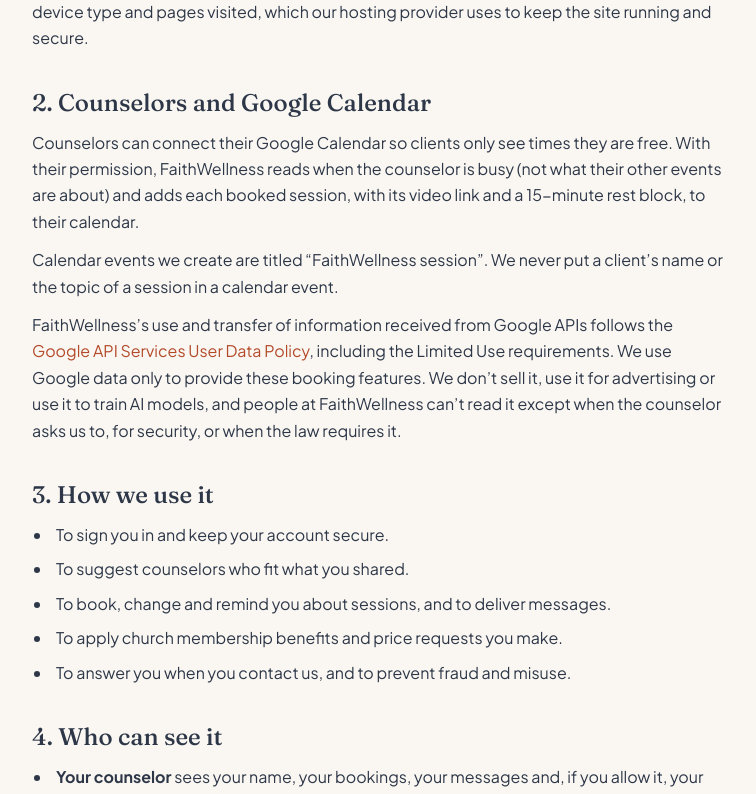
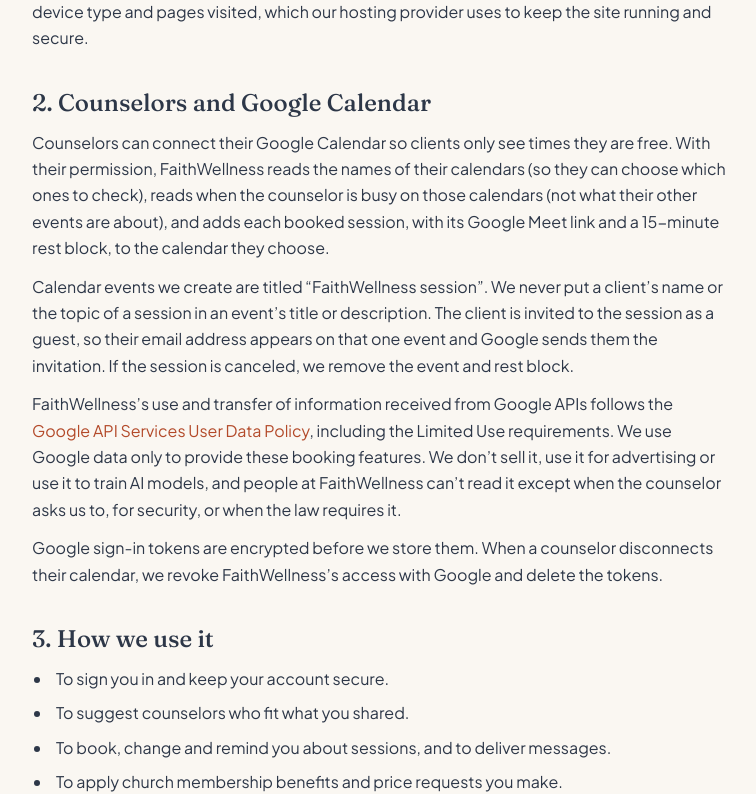
Before and after one commit to itsreallyemi/faithwellness, a Next.js app: page /privacy in a window 1280 px wide. Shown: the part 960-1754 px from the top of the page, without its empty margins (260-1016 px from the left). Built offline with nearby package versions, Linux system fonts and the light colour scheme; no server answers.

Commit message:
Privacy policy for Google review

```diff
--- a/app/(public)/privacy/page.tsx
+++ b/app/(public)/privacy/page.tsx
@@ -63,12 +63,15 @@ export default function PrivacyPage() {
             <>
               <p>
                 Counselors can connect their Google Calendar so clients only see times they are free. With their
-                permission, FaithWellness reads when the counselor is busy (not what their other events are about) and
-                adds each booked session, with its video link and a 15-minute rest block, to their calendar.
+                permission, FaithWellness reads the names of their calendars (so they can choose which ones to check),
+                reads when the counselor is busy on those calendars (not what their other events are about), and adds
+                each booked session, with its Google Meet link and a 15-minute rest block, to the calendar they choose.
               </p>
               <p>
                 Calendar events we create are titled “FaithWellness session”. We never put a client’s name or the
-                topic of a session in a calendar event.
+                topic of a session in an event’s title or description. The client is invited to the session as a guest,
+                so their email address appears on that one event and Google sends them the invitation. If the session
+                is canceled, we remove the event and rest block.
               </p>
               <p>
                 FaithWellness’s use and transfer of information received from Google APIs follows the{" "}
@@ -78,6 +81,10 @@ export default function PrivacyPage() {
                 , including the Limited Use requirements. We use Google data only to provide these booking features. We
                 don’t sell it, use it for advertising or use it to train AI models, and people at FaithWellness can’t
                 read it except when the counselor asks us to, for security, or when the law requires it.
+              </p>
+              <p>
+                Google sign-in tokens are encrypted before we store them. When a counselor disconnects their calendar,
+                we revoke FaithWellness’s access with Google and delete the tokens.
               </p>
             </>
           ),
--- a/lib/site.ts
+++ b/lib/site.ts
@@ -2,4 +2,4 @@
 export const contactEmail = "support@faithwellnesscounseling.com";
 
 /** Shown at the top of /privacy and /terms. Update whenever either page changes. */
-export const legalUpdated = "October 28, 2026";
+export const legalUpdated = "November 1, 2026";
```
Also changed, not shown: 1 other file (tests, documents, lock files or other folders).
